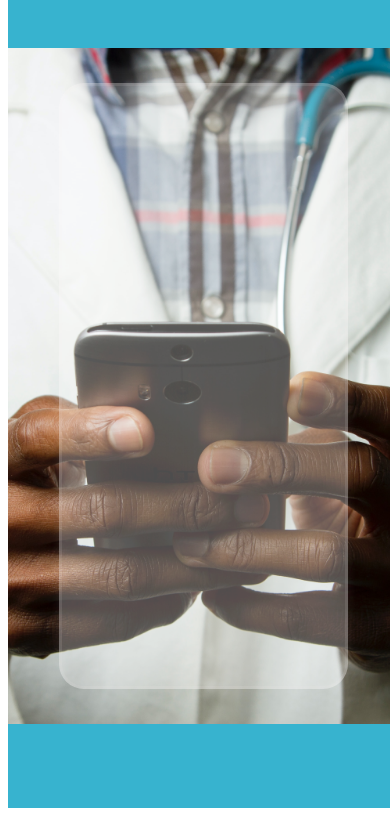
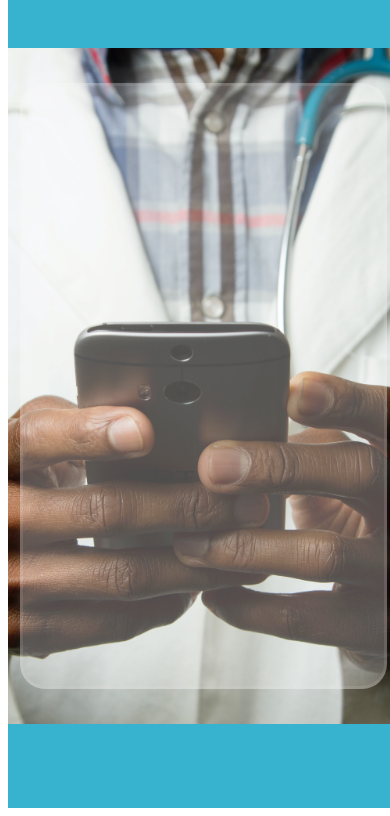
Before and after one commit to twalker7/active8-landing, a website: page index.html in a window 390 px wide. Shown: the part 44-860 px from the top of the page. Drawn offline with Linux system fonts and the light colour scheme.

Commit message:
media query added for horizontal mobile screen

```diff
--- a/assets/style.css
+++ b/assets/style.css
@@ -55,6 +55,11 @@ padding-top: 10px;
     }
 
 
+    @media only screen and (max-width:920px){
+        .header-title{
+            font-size: 30px;
+        }
+    }
 
     @media only screen and (max-width:600px){
 
@@ -66,4 +71,18 @@ padding-top: 10px;
           font-size: 20px;
 
         }
+
+        .container{
+            height: 70vh;
+            width: 90vw;
+            border: 3px rgba(240, 236, 236, 0.1) solid;
+            border-radius: 25px;
+            padding: 5px;
+            background-color:rgba(255, 255, 255, .3);
+            box-shadow: 0px -15px 10px rgba(255,255,255, .1);
+            display:flex;
+            flex-direction: column;
+            justify-content: center;
+            align-items: center;
+            }
       }
```
